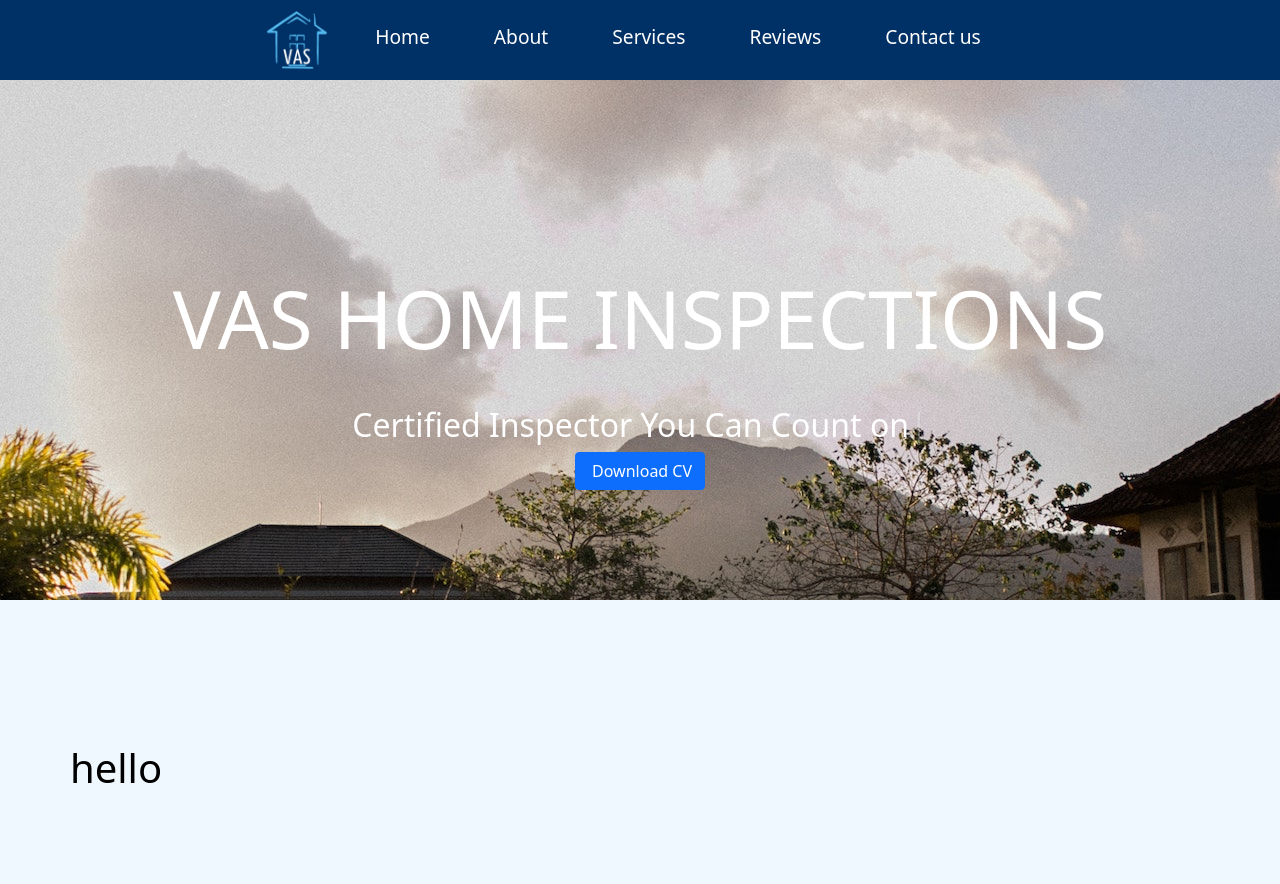
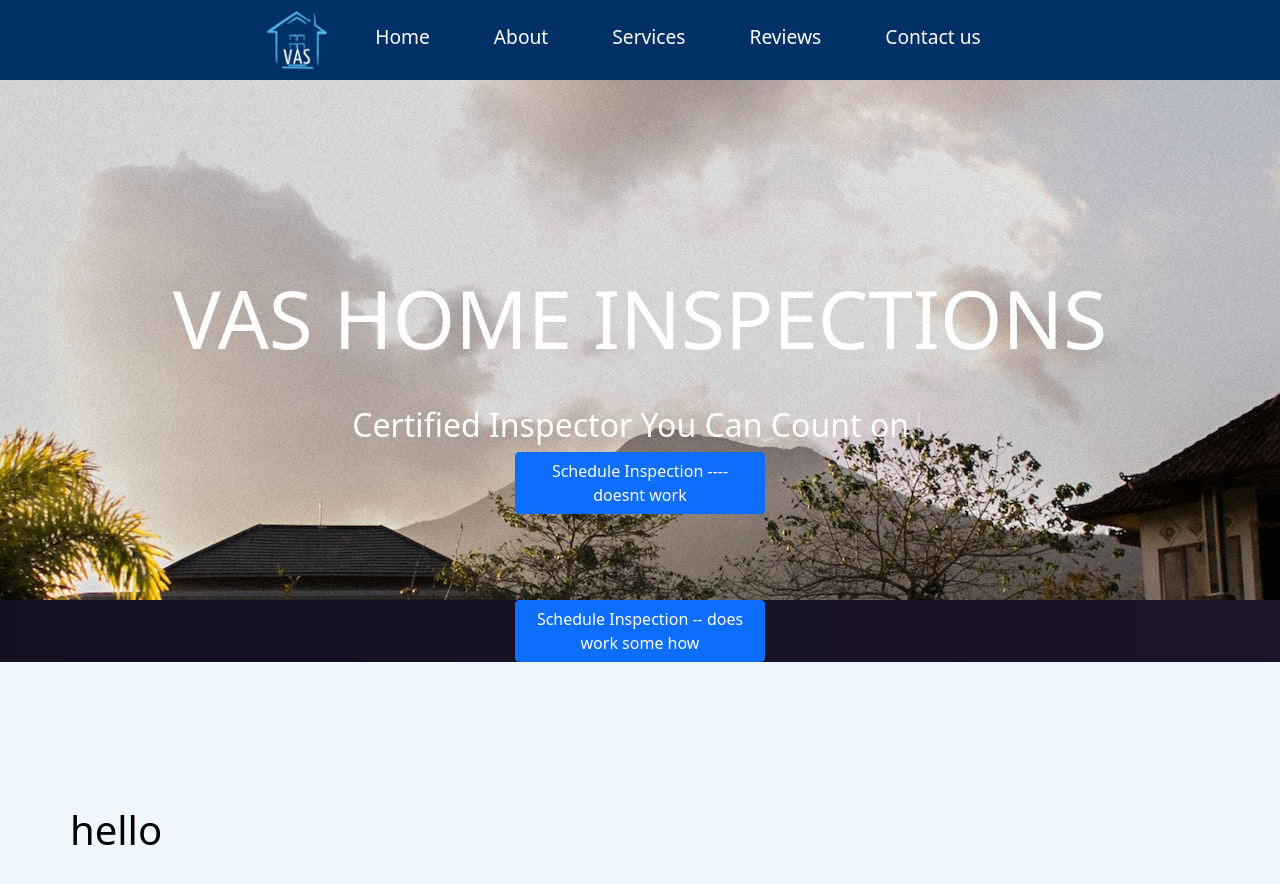
Before and after one commit to vashomeinspection/vashomeinspection.github.io, a React (Create React App) app: page / in a window 1280 px wide. Shown: the top 884 px of the page. Built offline with nearby package versions, Linux system fonts and the light colour scheme.

Commit message:
Starting homepage body--- contact button needs fixing

```diff
--- a/src/Components/Home/home.js
+++ b/src/Components/Home/home.js
@@ -3,28 +3,39 @@ import { Container, Button, Col } from "react-bootstrap";
 import HomeBody from "./homeBody";
 import Type from "./Type";
 
-import { useNavigate } from "react-router-dom";
+
 
 
 function Home() {
-  const navigate = useNavigate();
+
   return (
     <section>
+
       <Container fluid className="home-section" id="home">
+
           <Col className="home-title">
             <h1>VAS HOME INSPECTIONS</h1>
             <h2> <Type /> </h2>
+            <Button Flex
+            variant="primary"
+            href="/contact-us"
+            style={{ maxWidth: "250px" }}
+            >
+            Schedule Inspection ---- doesnt work
+          </Button>
           </Col>
-          <Button
+
+      </Container>
+      <div id="contactButton">
+            <Button
             variant="primary"
-            href={"/about"}
-            target="_blank"
+            href="/contact-us"
             style={{ maxWidth: "250px" }}
-          >
-            &nbsp;Download CV
+            >
+            Schedule Inspection -- does work some how
           </Button>
-      </Container>
-      <HomeBody />
+          </div>
+    <HomeBody />
     </section>
   );
 }
--- a/src/style.css
+++ b/src/style.css
@@ -101,7 +101,7 @@ html {
   }
   .home-section {
     position: relative;
-    z-index: -1;
+    z-index: -4;
     background-image:  url(./Assets/home-bg.jpg);
     background-position: top center;
     background-repeat: no-repeat;
@@ -121,6 +121,9 @@ html {
     text-align: center;
     font-weight: 400;
   }
+  .home-title Button{
+    background-color: #003166;
+  }
   .home-content {
     padding: 9rem 0 2rem !important;
     color: rgb(0, 0, 0);
@@ -130,6 +133,9 @@ html {
   .home-about-section{
     color: rgb(25, 84, 174);
     background-color: aliceblue;
+  }
+  #contactButton{
+    background-color: transparent;
   }
 /*--- Home end ---*/
 
```
